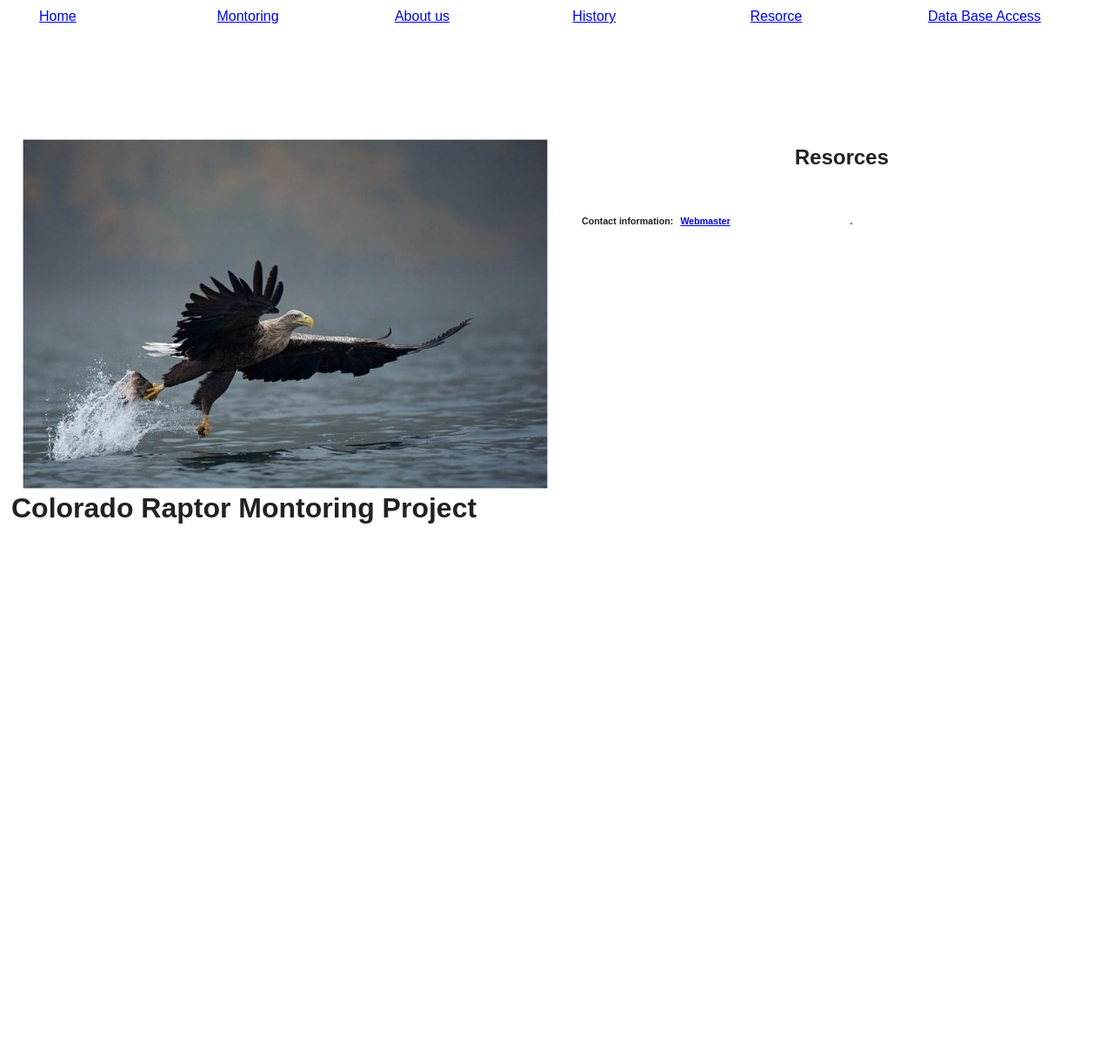
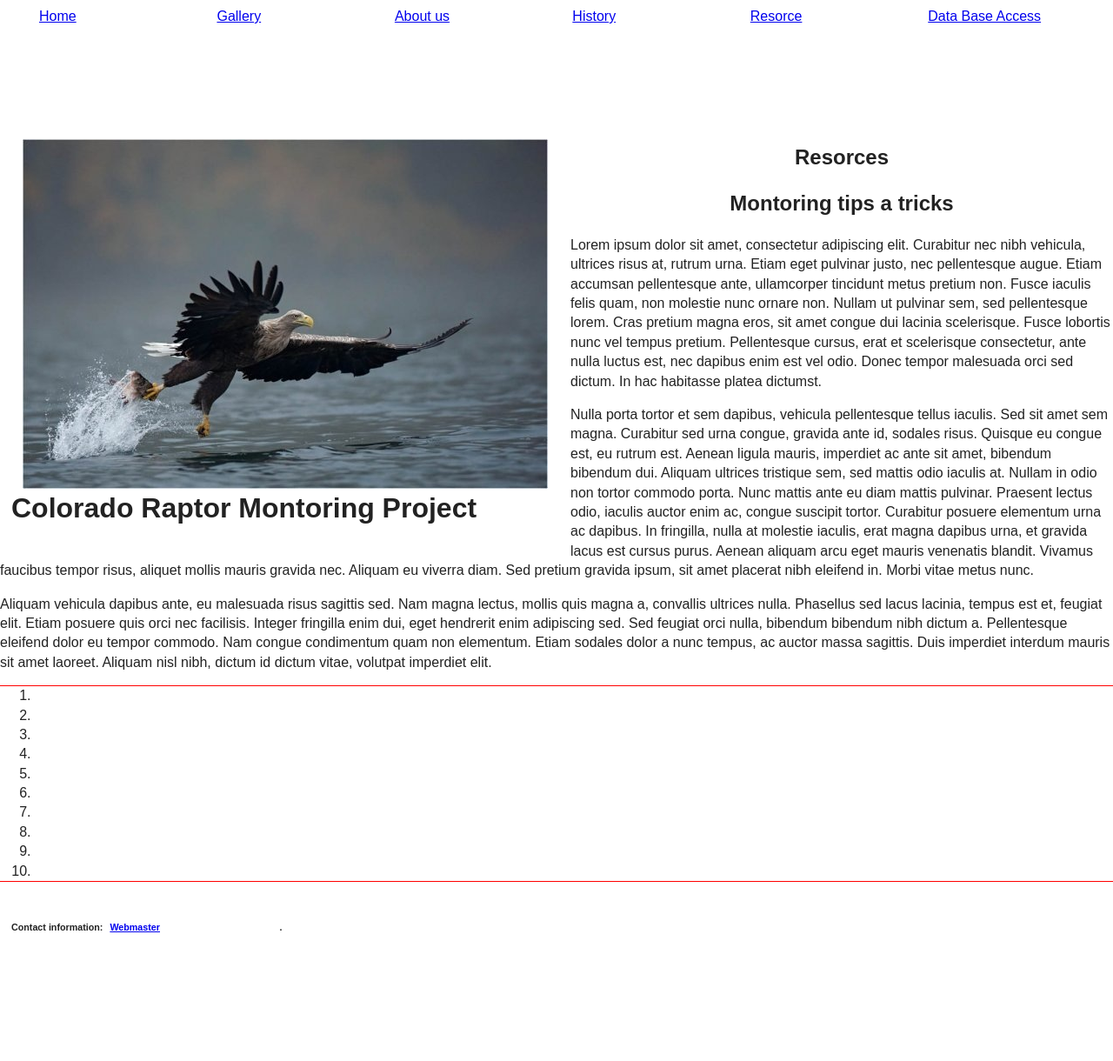
Before and after one commit to mfinning/WSP1213, a plain HTML site: page resorces.html in a window 1280 px wide. Shown: the part 13-1233 px from the top of the page at 87% size. Before the commit the page ends 816 px from the top, so only its background shows below. Drawn offline with nearby package versions, Linux system fonts and the light colour scheme.

Commit message:
added imgs, crectid some errors

```diff
--- a/resorces.html
+++ b/resorces.html
@@ -26,7 +26,7 @@
 <nav class="nav">
  	<ul>
  		<li><a href="index.html">Home</a> </li>
-        <li><a href="montoring.html">Montoring</a> </li>
+        <li><a href="gallery.html">Gallery</a> </li>
  		<li><a href="about.html">About us</a> </li>
         <li><a href="history.html">History</a> </li>
         <li><a href="resorces.html">Resorce</a> </li>
@@ -40,6 +40,46 @@
 
 <section>
        <h2>Resorces</h2>
+
+
+
+
+
+</section>
+ <h2>Montoring tips a tricks</h2>
+
+<section>
+	<p>Lorem ipsum dolor sit amet, consectetur adipiscing elit. Curabitur nec nibh vehicula, ultrices risus at, rutrum urna. Etiam eget pulvinar justo, nec pellentesque augue. Etiam accumsan pellentesque ante, ullamcorper tincidunt metus pretium non. Fusce iaculis felis quam, non molestie nunc ornare non. Nullam ut pulvinar sem, sed pellentesque lorem. Cras pretium magna eros, sit amet congue dui lacinia scelerisque. Fusce lobortis nunc vel tempus pretium. Pellentesque cursus, erat et scelerisque consectetur, ante nulla luctus est, nec dapibus enim est vel odio. Donec tempor malesuada orci sed dictum. In hac habitasse platea dictumst.
+
+	</p>
+</section>
+
+<section>
+	<p>Nulla porta tortor et sem dapibus, vehicula pellentesque tellus iaculis. Sed sit amet sem magna. Curabitur sed urna congue, gravida ante id, sodales risus. Quisque eu congue est, eu rutrum est. Aenean ligula mauris, imperdiet ac ante sit amet, bibendum bibendum dui. Aliquam ultrices tristique sem, sed mattis odio iaculis at. Nullam in odio non tortor commodo porta. Nunc mattis ante eu diam mattis pulvinar. Praesent lectus odio, iaculis auctor enim ac, congue suscipit tortor. Curabitur posuere elementum urna ac dapibus. In fringilla, nulla at molestie iaculis, erat magna dapibus urna, et gravida lacus est cursus purus. Aenean aliquam arcu eget mauris venenatis blandit. Vivamus faucibus tempor risus, aliquet mollis mauris gravida nec. Aliquam eu viverra diam. Sed pretium gravida ipsum, sit amet placerat nibh eleifend in. Morbi vitae metus nunc.
+
+	</p>
+</section>
+
+<section>
+	<p>Aliquam vehicula dapibus ante, eu malesuada risus sagittis sed. Nam magna lectus, mollis quis magna a, convallis ultrices nulla. Phasellus sed lacus lacinia, tempus est et, feugiat elit. Etiam posuere quis orci nec facilisis. Integer fringilla enim dui, eget hendrerit enim adipiscing sed. Sed feugiat orci nulla, bibendum bibendum nibh dictum a. Pellentesque eleifend dolor eu tempor commodo. Nam congue condimentum quam non elementum. Etiam sodales dolor a nunc tempus, ac auctor massa sagittis. Duis imperdiet interdum mauris sit amet laoreet. Aliquam nisl nibh, dictum id dictum vitae, volutpat imperdiet elit.
+
+	</p>
+</section>
+<aside>
+	<ol>
+		<li></li>
+		<li></li>
+        <li></li>
+        <li></li>
+        <li></li>
+        <li></li>
+        <li></li>
+        <li></li>
+        <li></li>
+        <li></li>
+    </ol>
+</aside>
+
 
 
 
```
Also changed, not shown: about.html (+1 -1 lines), database.html (+2 -2 lines), gallery.html (+27 -31 lines), history.html (+1 -1 lines), index.html (+1 -1 lines), images/cooperhawk.jpg (added), images/horndowl.jpg (added), images/polehawk.jpg (added), images/redtailshoring.jpg (added).
